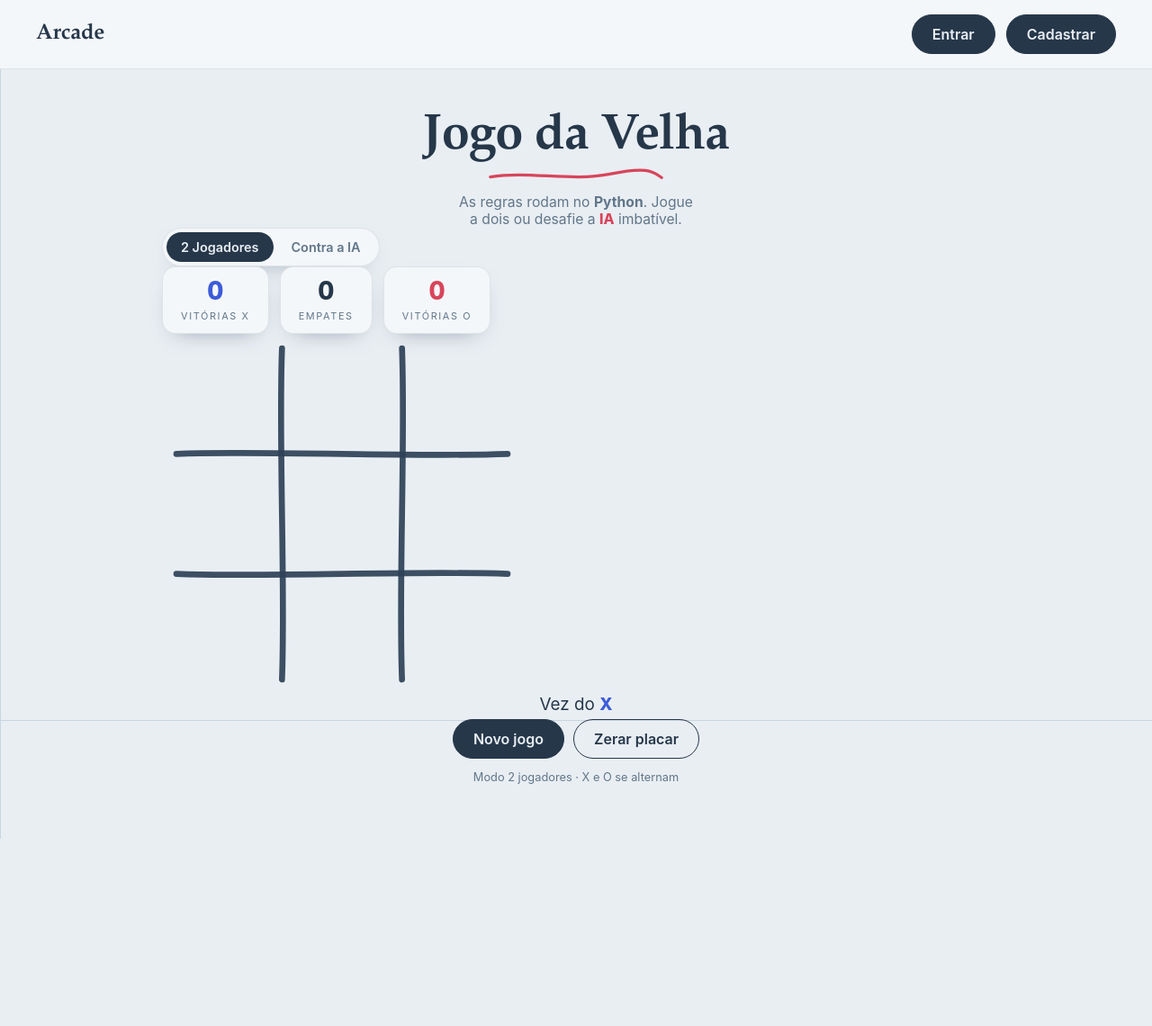
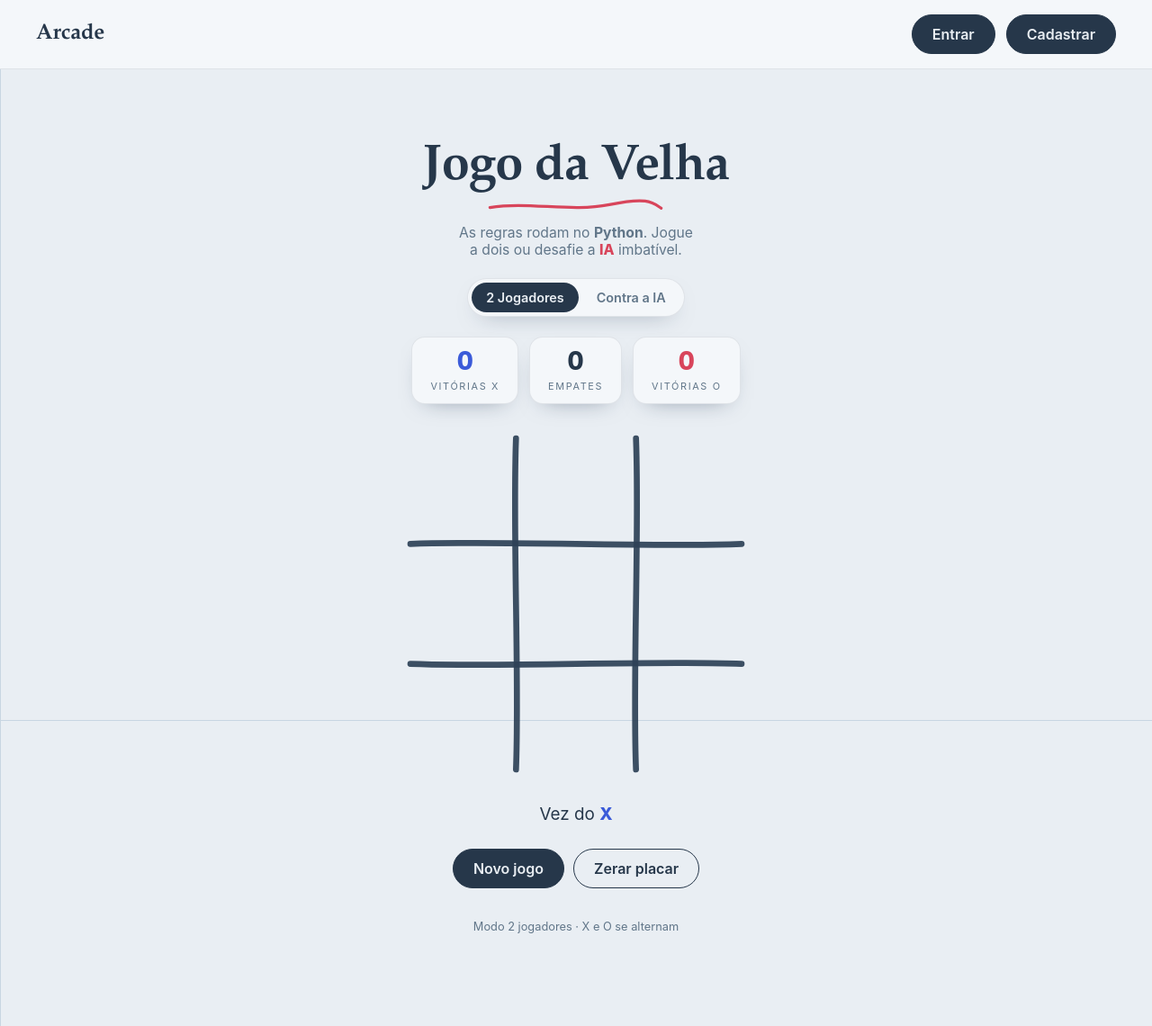
Before and after one commit to Moon15810/jogo-da-velha, a Flask app: template plataforma/templates/jogos/velha.html in a window 1280 px wide. Shown: the whole page at 90% size. Before the commit the page ends 932 px from the top, so only its background shows below. Run offline with Flask 3, Linux system fonts and the light colour scheme; the template is opened without the code that fills it, so the values that code supplies are empty.

Commit message:
fix: restaura layout do jogo em .velha-wrap (Task 5)
Co-Authored-By: Claude Opus 4.8 (1M context) <noreply@anthropic.com>

```diff
--- a/plataforma/static/css/velha.css
+++ b/plataforma/static/css/velha.css
@@ -12,6 +12,12 @@
 }
 .tag{ margin:8px 0 0; color:var(--muted); font-size:.98rem; max-width:34ch; text-wrap:balance; }
 .cx{ color:var(--x); font-weight:800; } .co{ color:var(--o); font-weight:800; }
+
+/* ---------- container principal ---------- */
+.velha-wrap{
+  display:flex; flex-direction:column; align-items:center; justify-content:center;
+  gap:clamp(14px,3vw,22px); padding:34px 18px 42px;
+}
 
 /* ---------- seletor de modo ---------- */
 .modes{
```
